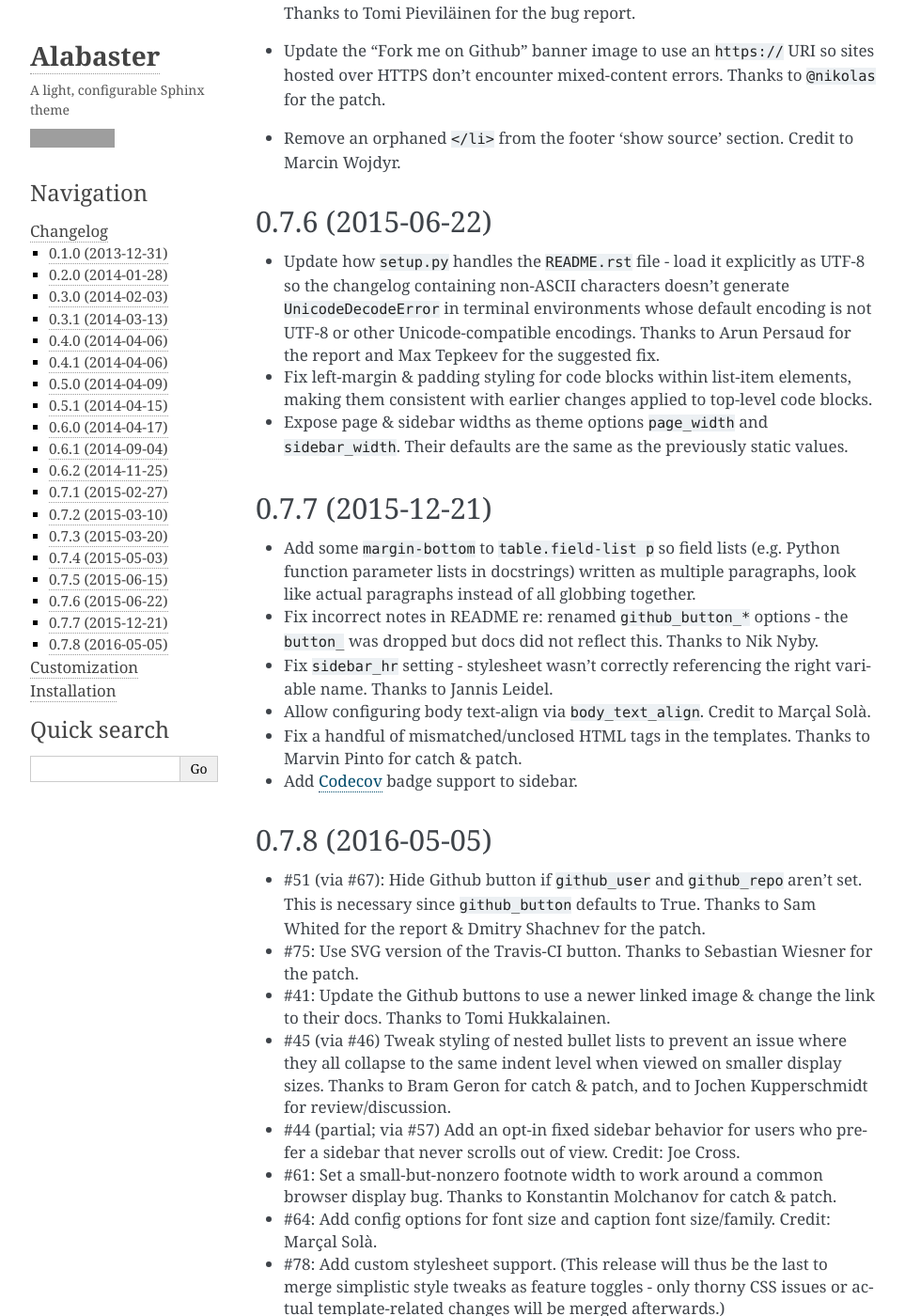
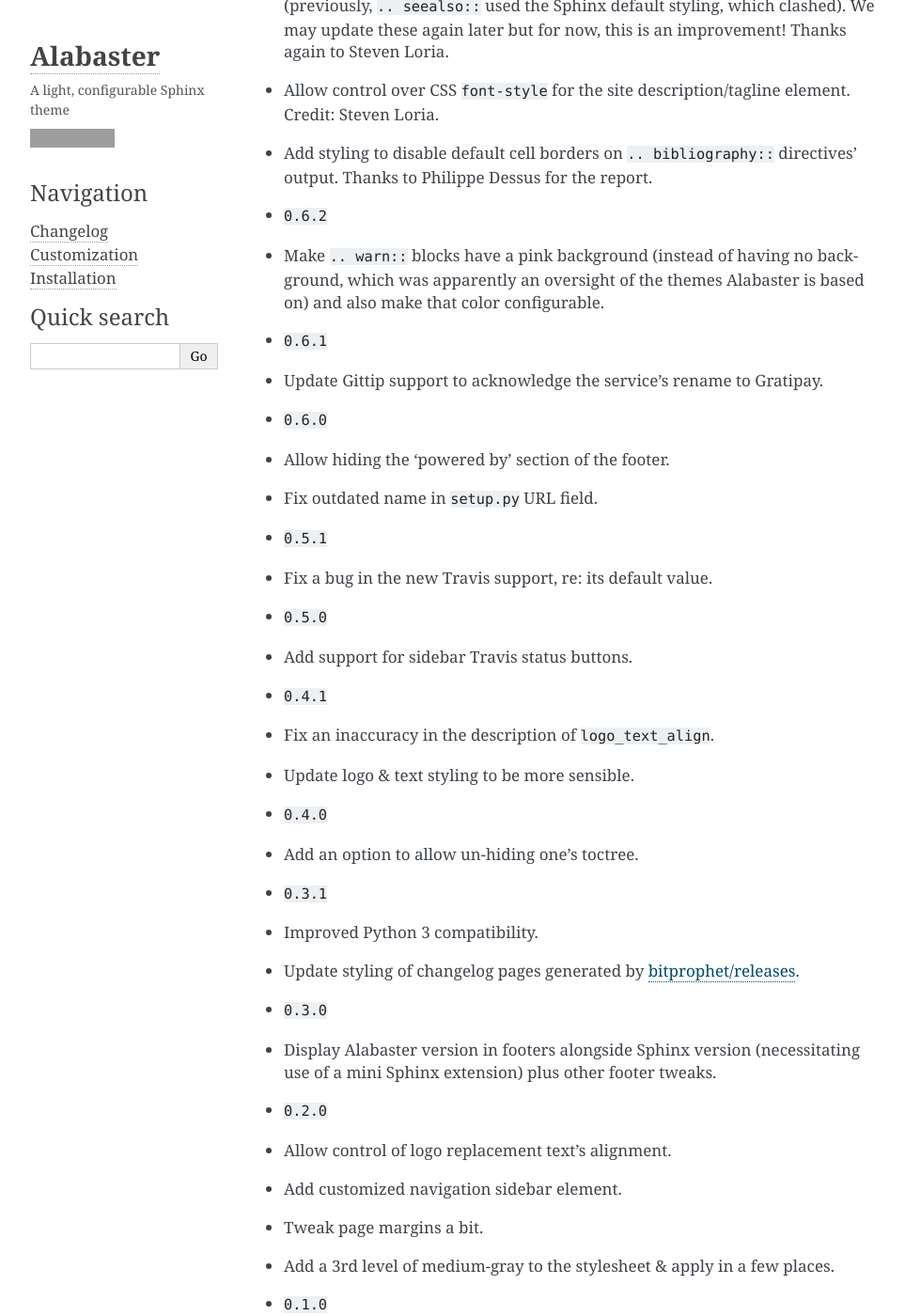
Before and after one commit to sphinx-doc/alabaster, a Sphinx documentation site: the page built from docs/changelog.rst, in a window 1280 px wide and 1400 px high, scrolled down 3047 px. Shown: the whole window at 94% size, without its empty margins (148-1111 px from the left). Built offline with Sphinx 7.4.7, drawn with Linux system fonts in a browser that asks for light colours; cross-references to code outside the pages are shown as plain code; some of the changed text lies outside the part shown; grey boxes are pictures that could not be loaded.

Commit message:
WIP re: changelog cutover

```diff
--- a/docs/changelog.rst
+++ b/docs/changelog.rst
@@ -2,178 +2,7 @@
 Changelog
 =========
 
-0.1.0 (2013-12-31)
-------------------
-
-* First tagged/PyPI'd version.
-
-0.2.0 (2014-01-28)
-------------------
-
-* Allow control of logo replacement text's alignment.
-* Add customized navigation sidebar element.
-* Tweak page margins a bit.
-* Add a 3rd level of medium-gray to the stylesheet & apply in a few places.
-
-0.3.0 (2014-02-03)
-------------------
-
-* Display Alabaster version in footers alongside Sphinx version. (This
-  necessitates using a mini Sphinx extension).
-* Other footer tweaks.
-
-0.3.1 (2014-03-13)
-------------------
-
-* Improved Python 3 compatibility.
-* Update styling of changelog pages generated by `bitprophet/releases
-  <https://github.com/bitprophet/releases>`_.
-
-0.4.0 (2014-04-06)
-------------------
-
-* Add an option to allow un-hiding one's toctree.
-
-0.4.1 (2014-04-06)
-------------------
-
-* Fix an inaccuracy in the descriptin of ``logo_text_align``.
-* Update logo & text styling to be more sensible.
-
-0.5.0 (2014-04-09)
-------------------
-
-* Add support for sidebar Travis status buttons.
-
-0.5.1 (2014-04-15)
-------------------
-
-* Fix a bug in the new Travis support, re: its default value.
-
-0.6.0 (2014-04-17)
-------------------
-
-* Allow hiding the 'powered by' section of the footer.
-* Fix outdated name in ``setup.py`` URL field.
-
-0.6.1 (2014-09-04)
-------------------
-
-* Update Gittip support to acknowledge the service's rename to Gratipay.
-
-0.6.2 (2014-11-25)
-------------------
-
-* Make ``.. warn::`` blocks have a pink background (instead of having no
-  background, which was apparently an oversight of the themes Alabaster is
-  based on) and also make that color configurable.
-
-0.7.1 (2015-02-27)
-------------------
-
-.. note::
-    There is no 0.7.0, there was some PyPI fun and replacing sdists isn't
-    permitted :)
-
-* Finally add a changelog. To the README, for now, because a full doc site
-  isn't worthwhile just yet.
-* Allow configuring a custom Github banner image (instead of simply toggling a
-  default on or off). Thanks to Nicola Iarocci for the original patch.
-* Explicitly note Python version support in the README and ``setup.py``.
-* Update Github button image link to use the newly-available HTTPS version of
-  the URL; this helps prevent errors on doc pages served via HTTPS. Thanks to
-  Gustavo Narea for the report.
-* Add control over the font size & family of code blocks. Credit to Steven
-  Loria.
-* Allow control over font family of body text and headings. Thanks to Georg
-  Brandl.
-* Stylize ``.. seealso::`` blocks same as ``.. note::`` blocks for
-  consistency's sake (previously, ``.. seealso::`` used the Sphinx default
-  styling, which clashed). We may update these again later but for now, this is
-  an improvement! Thanks again to Steven Loria.
-* Allow control over CSS ``font-style`` for the site description/tagline
-  element. Credit: Steven Loria.
-* Add styling to disable default cell borders on ``.. bibliography::``
-  directives' output. Thanks to Philippe Dessus for the report.
-
-0.7.2 (2015-03-10)
-------------------
-
-* Updated CSS stylesheets to apply monospace styling to both ``tt`` and
-  ``code`` elements, instead of just to ``tt``. This addresses a change in HTML
-  generation in Sphinx 1.3 while retaining support for Sphinx 1.2. Thanks to
-  Eric Holscher for the heads up.
-
-0.7.3 (2015-03-20)
-------------------
-
-* Hide ``shadow`` related styles on bibliography elements, in addition to the
-  earlier change re: ``border``. Thanks again to Philippe Dessus.
-
-0.7.4 (2015-05-03)
-------------------
-
-* Add ``code_highlight`` option (which includes general fixes to styling of
-  code blocks containing highlighted lines). Thanks to Steven Loria.
-
-0.7.5 (2015-06-15)
-------------------
-
-* Honor Sphinx's core ``html_show_copyright`` option when rendering page
-  footer. Thanks to Marcin Wojdyr for the report.
-* Pre-history versions of Alabaster attempted to remove the "related"
-  sub-navigation (typically found as next/previous links in other themes) but
-  this didn't work right for mobile-oriented styling.
-
-  This has been fixed by (re-)adding an improved sidebar nav element for these
-  links and making its display controllable via the new ``show_related`` theme
-  option (which defaults to ``false`` for backwards compatibility).
-
-  **NOTE**: to enable the related-links nav, you'll need to set
-  ``show_related`` to ``true`` **and** add ``relations.html`` to your
-  ``html_sidebars`` (we've updated the example config in this README to
-  indicate this for new installs).
-
-  Thanks to Tomi Pieviläinen for the bug report.
-* Update the "Fork me on Github" banner image to use an ``https://`` URI so
-  sites hosted over HTTPS don't encounter mixed-content errors. Thanks to
-  ``@nikolas`` for the patch.
-* Remove an orphaned ``</li>`` from the footer 'show source' section. Credit to
-  Marcin Wojdyr.
-
-0.7.6 (2015-06-22)
-------------------
-
-* Update how ``setup.py`` handles the ``README.rst`` file - load it explicitly
-  as UTF-8 so the changelog containing non-ASCII characters doesn't generate
-  ``UnicodeDecodeError`` in terminal environments whose default encoding is not
-  UTF-8 or other Unicode-compatible encodings. Thanks to Arun Persaud for the
-  report and Max Tepkeev for the suggested fix.
-* Fix left-margin & padding styling for code blocks within list-item elements,
-  making them consistent with earlier changes applied to top-level code blocks.
-* Expose page & sidebar widths as theme options ``page_width`` and
-  ``sidebar_width``. Their defaults are the same as the previously static
-  values.
-
-0.7.7 (2015-12-21)
-------------------
-
-* Add some ``margin-bottom`` to ``table.field-list p`` so field lists (e.g.
-  Python function parameter lists in docstrings) written as multiple
-  paragraphs, look like actual paragraphs instead of all globbing together.
-* Fix incorrect notes in README re: renamed ``github_button_*`` options - the
-  ``button_`` was dropped but docs did not reflect this. Thanks to Nik Nyby.
-* Fix ``sidebar_hr`` setting - stylesheet wasn't correctly referencing the
-  right variable name. Thanks to Jannis Leidel.
-* Allow configuring body text-align via ``body_text_align``. Credit to Marçal
-  Solà.
-* Fix a handful of mismatched/unclosed HTML tags in the templates. Thanks to
-  Marvin Pinto for catch & patch.
-* Add `Codecov <https://codecov.io>`_ badge support to sidebar.
-
-0.7.8 (2016-05-05)
-------------------
-
+* :release:`0.7.8 <2016-05-05>`
 * #51 (via #67): Hide Github button if ``github_user`` and ``github_repo``
   aren't set. This is necessary since ``github_button`` defaults to True.
   Thanks to Sam Whited for the report & Dmitry Shachnev for the patch.
@@ -199,3 +28,113 @@ Changelog
 * #77: Fix image link styling to remove a bottom border which appears in some
   situations. Thanks to Eric Holscher for the patch & ``@barbara-sfx`` for the
   report.
+* :release:`0.7.7 <2015-12-21>`
+* Add some ``margin-bottom`` to ``table.field-list p`` so field lists (e.g.
+  Python function parameter lists in docstrings) written as multiple
+  paragraphs, look like actual paragraphs instead of all globbing together.
+* Fix incorrect notes in README re: renamed ``github_button_*`` options - the
+  ``button_`` was dropped but docs did not reflect this. Thanks to Nik Nyby.
+* Fix ``sidebar_hr`` setting - stylesheet wasn't correctly referencing the
+  right variable name. Thanks to Jannis Leidel.
+* Allow configuring body text-align via ``body_text_align``. Credit to Marçal
+  Solà.
+* Fix a handful of mismatched/unclosed HTML tags in the templates. Thanks to
+  Marvin Pinto for catch & patch.
+* Add `Codecov <https://codecov.io>`_ badge support to sidebar.
+* :release:`0.7.6 <2015-06-22>`
+* Update how ``setup.py`` handles the ``README.rst`` file - load it explicitly
+  as UTF-8 so the changelog containing non-ASCII characters doesn't generate
+  ``UnicodeDecodeError`` in terminal environments whose default encoding is not
+  UTF-8 or other Unicode-compatible encodings. Thanks to Arun Persaud for the
+  report and Max Tepkeev for the suggested fix.
+* Fix left-margin & padding styling for code blocks within list-item elements,
+  making them consistent with earlier changes applied to top-level code blocks.
+* Expose page & sidebar widths as theme options ``page_width`` and
+  ``sidebar_width``. Their defaults are the same as the previously static
+  values.
+* :release:`0.7.5 <2015-06-15>`
+* Honor Sphinx's core ``html_show_copyright`` option when rendering page
+  footer. Thanks to Marcin Wojdyr for the report.
+* Pre-history versions of Alabaster attempted to remove the "related"
+  sub-navigation (typically found as next/previous links in other themes) but
+  this didn't work right for mobile-oriented styling.
+
+  This has been fixed by (re-)adding an improved sidebar nav element for these
+  links and making its display controllable via the new ``show_related`` theme
+  option (which defaults to ``false`` for backwards compatibility).
+
+  **NOTE**: to enable the related-links nav, you'll need to set
+  ``show_related`` to ``true`` **and** add ``relations.html`` to your
+  ``html_sidebars`` (we've updated the example config in this README to
+  indicate this for new installs).
+
+  Thanks to Tomi Pieviläinen for the bug report.
+* Update the "Fork me on Github" banner image to use an ``https://`` URI so
+  sites hosted over HTTPS don't encounter mixed-content errors. Thanks to
+  ``@nikolas`` for the patch.
+* Remove an orphaned ``</li>`` from the footer 'show source' section. Credit to
+  Marcin Wojdyr.
+* :release:`0.7.4 <2015-05-03>`
+* Add ``code_highlight`` option (which includes general fixes to styling of
+  code blocks containing highlighted lines). Thanks to Steven Loria.
+* :release:`0.7.3 <2015-03-20>`
+* Hide ``shadow`` related styles on bibliography elements, in addition to the
+  earlier change re: ``border``. Thanks again to Philippe Dessus.
+* :release:`0.7.2 <2015-03-10>`
+* Updated CSS stylesheets to apply monospace styling to both ``tt`` and
+  ``code`` elements, instead of just to ``tt``. This addresses a change in HTML
+  generation in Sphinx 1.3 while retaining support for Sphinx 1.2. Thanks to
+  Eric Holscher for the heads up.
+* :release:`0.7.1 <2015-02-27>`
+* Finally add a changelog. To the README, for now, because a full doc site
+  isn't worthwhile just yet.
+* Allow configuring a custom Github banner image (instead of simply toggling a
+  default on or off). Thanks to Nicola Iarocci for the original patch.
+* Explicitly note Python version support in the README and ``setup.py``.
+* Update Github button image link to use the newly-available HTTPS version of
+  the URL; this helps prevent errors on doc pages served via HTTPS. Thanks to
+  Gustavo Narea for the report.
+* Add control over the font size & family of code blocks. Credit to Steven
+  Loria.
+* Allow control over font family of body text and headings. Thanks to Georg
+  Brandl.
+* Stylize ``.. seealso::`` blocks same as ``.. note::`` blocks for
+  consistency's sake (previously, ``.. seealso::`` used the Sphinx default
+  styling, which clashed). We may update these again later but for now, this is
+  an improvement! Thanks again to Steven Loria.
+* Allow control over CSS ``font-style`` for the site description/tagline
+  element. Credit: Steven Loria.
+* Add styling to disable default cell borders on ``.. bibliography::``
+  directives' output. Thanks to Philippe Dessus for the report.
+* :release:`0.6.2 <2014-11-25>`
+* Make ``.. warn::`` blocks have a pink background (instead of having no
+  background, which was apparently an oversight of the themes Alabaster is
+  based on) and also make that color configurable.
+* :release:`0.6.1 <2014-09-04>`
+* Update Gittip support to acknowledge the service's rename to Gratipay.
+* :release:`0.6.0 <2014-04-17>`
+* Allow hiding the 'powered by' section of the footer.
+* Fix outdated name in ``setup.py`` URL field.
+* :release:`0.5.1 <2014-04-15>`
+* Fix a bug in the new Travis support, re: its default value.
+* :release:`0.5.0 <2014-04-09>`
+* Add support for sidebar Travis status buttons.
+* :release:`0.4.1 <2014-04-06>`
+* Fix an inaccuracy in the description of ``logo_text_align``.
+* Update logo & text styling to be more sensible.
+* :release:`0.4.0 <2014-04-06>`
+* Add an option to allow un-hiding one's toctree.
+* :release:`0.3.1 <2014-03-13>`
+* Improved Python 3 compatibility.
+* Update styling of changelog pages generated by `bitprophet/releases
+  <https://github.com/bitprophet/releases>`_.
+* :release:`0.3.0 <2014-02-03>`
+* Display Alabaster version in footers alongside Sphinx version (necessitating
+  use of a mini Sphinx extension) plus other footer tweaks.
+* :release:`0.2.0 <2014-01-28>`
+* Allow control of logo replacement text's alignment.
+* Add customized navigation sidebar element.
+* Tweak page margins a bit.
+* Add a 3rd level of medium-gray to the stylesheet & apply in a few places.
+* :release:`0.1.0 <2013-12-31>`
+* First tagged/PyPI'd version.
--- a/docs/conf.py
+++ b/docs/conf.py
@@ -28,6 +28,5 @@ html_theme_options = {
     'fixed_sidebar': True,
 }
 
-# Dogfood
-#extensions.append('releases')
-#releases_github_path = 'bitprophet/releases'
+extensions.append('releases')
+releases_github_path = 'bitprophet/releases'
```
